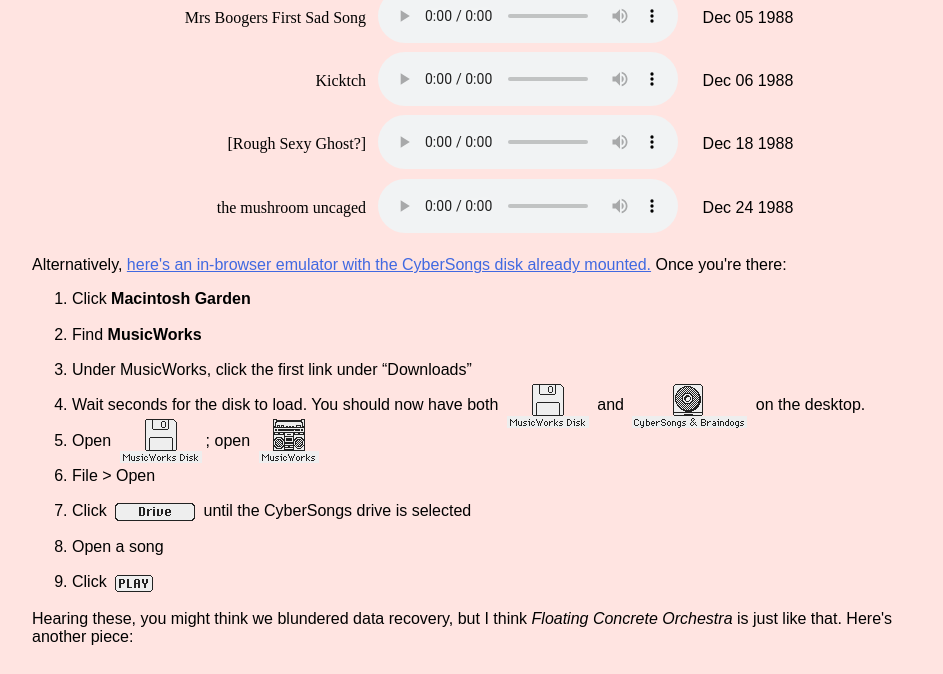
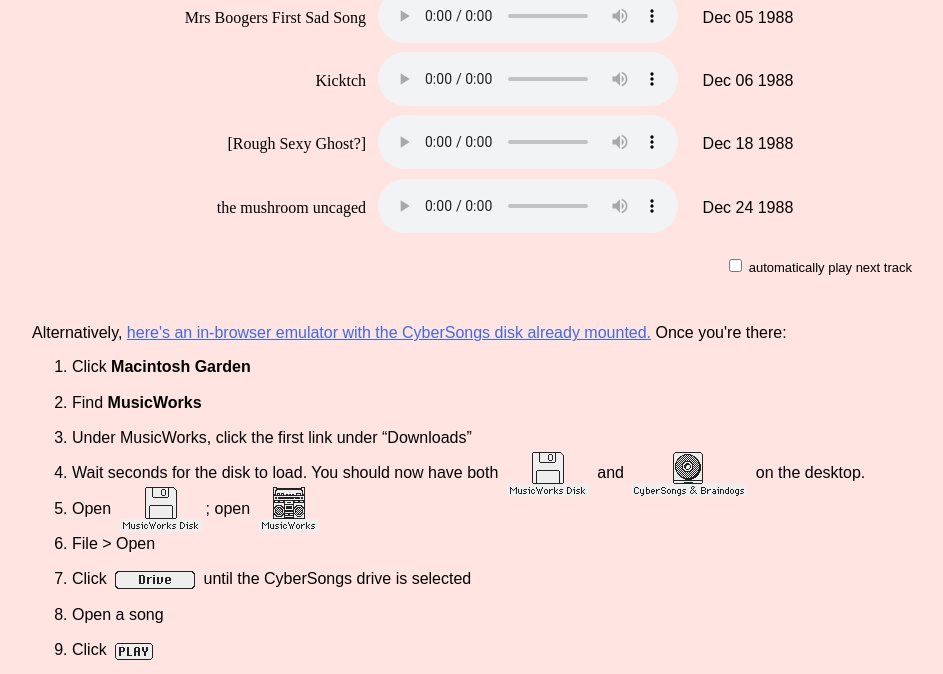
Before and after one commit to Roachbones/Roachbones.github.io, a Jekyll site: the page built from drafts/cybersongs.html, in a window 1280 px wide and 900 px high, scrolled down 970 px, cut to the strip 0-674 px from the top of the window. Shown: the whole strip, without its empty margins (168-1111 px from the left). Built offline with Jekyll 4.4.1, drawn with Linux system fonts in a browser that asks for light colours.

Commit message:
Autoplay checkbox for Nata

```diff
--- a/drafts/cybersongs.html
+++ b/drafts/cybersongs.html
@@ -68,60 +68,68 @@ style: |
 </tr>
 <tr>
  <td>Concrazom Avertax</td>
- <td><audio controls src="/post_assets/cybersongs/audio/Concrazom Avertax.mp3"></audio></td>
+ <td><audio controls onended=ə(this) src="/post_assets/cybersongs/audio/Concrazom Avertax.mp3"></audio></td>
  <td><time datetime="1988-10-23 17:28:58.000000000 -0500">Oct 23 1988</time></td>
 </tr>
 <tr>
  <td>Slap Bitch Slaven</td>
- <td><audio controls src="/post_assets/cybersongs/audio/Slap Bitch Slaven.mp3"></audio></td>
+ <td><audio controls onended=ə(this) src="/post_assets/cybersongs/audio/Slap Bitch Slaven.mp3"></audio></td>
  <td><time datetime="1988-10-26 13:19:44.000000000 -0500">Oct 26 1988</time></td>
 </tr>
 <tr>
  <td>Goatboy Tealady Sweet</td>
- <td><audio controls src="/post_assets/cybersongs/audio/Goatboy Tealady Sweet.mp3"></audio></td>
+ <td><audio controls onended=ə(this) src="/post_assets/cybersongs/audio/Goatboy Tealady Sweet.mp3"></audio></td>
  <td><time datetime="1988-11-10 13:38:26.000000000 -0600">Nov 10 1988</time></td>
 </tr>
 <tr>
  <td>MOGUL BUTTRESS SPLEECH</td>
- <td><audio controls src="/post_assets/cybersongs/audio/MOGUL BUTTRESS SPLEECH.mp3"></audio></td>
+ <td><audio controls onended=ə(this) src="/post_assets/cybersongs/audio/MOGUL BUTTRESS SPLEECH.mp3"></audio></td>
  <td><time datetime="1988-11-10 13:46:14.000000000 -0600">Nov 10 1988</time></td>
 </tr>
 <tr>
  <td>Zelbazoth Encanter</td>
- <td><audio controls src="/post_assets/cybersongs/audio/Zelbazoth Encanter.mp3"></audio></td>
+ <td><audio controls onended=ə(this) src="/post_assets/cybersongs/audio/Zelbazoth Encanter.mp3"></audio></td>
  <td><time datetime="1988-11-15 11:06:58.000000000 -0600">Nov 15 1988</time></td>
 </tr>
 <tr>
  <td>For VaVa HepCat</td>
- <td><audio controls src="/post_assets/cybersongs/audio/For VaVa HepCat.mp3"></audio></td>
+ <td><audio controls onended=ə(this) src="/post_assets/cybersongs/audio/For VaVa HepCat.mp3"></audio></td>
  <td><time datetime="1988-12-03 15:34:50.000000000 -0600">Dec 03 1988</time></td>
 </tr>
 <tr>
  <td>VaVa Hepcat Reprise?</td>
- <td><audio controls src="/post_assets/cybersongs/audio/VaVa Hepcat Reprise.mp3"></audio></td>
+ <td><audio controls onended=ə(this) src="/post_assets/cybersongs/audio/VaVa Hepcat Reprise.mp3"></audio></td>
  <td><time datetime="1988-12-03 16:58:01.000000000 -0600">Dec 03 1988</time></td>
 </tr>
 <tr>
  <td>Mrs Boogers First Sad Song</td>
- <td><audio controls src="/post_assets/cybersongs/audio/Mrs Boogers First Sad Song.mp3"></audio></td>
+ <td><audio controls onended=ə(this) src="/post_assets/cybersongs/audio/Mrs Boogers First Sad Song.mp3"></audio></td>
  <td><time datetime="1988-12-05 22:13:22.000000000 -0600">Dec 05 1988</time></td>
 </tr>
 <tr>
  <td>Kicktch</td>
- <td><audio controls src="/post_assets/cybersongs/audio/Kicktch.mp3"></audio></td>
+ <td><audio controls onended=ə(this) src="/post_assets/cybersongs/audio/Kicktch.mp3"></audio></td>
  <td><time datetime="1988-12-06 06:20:16.000000000 -0600">Dec 06 1988</time></td>
 </tr>
 <tr>
  <td>[Rough Sexy Ghost?]</td>
- <td><audio controls src="/post_assets/cybersongs/audio/Rough Sexy Ghost.mp3"></audio></td>
+ <td><audio controls onended=ə(this) src="/post_assets/cybersongs/audio/Rough Sexy Ghost.mp3"></audio></td>
  <td><time datetime="1988-12-18 15:00:06.000000000 -0600">Dec 18 1988</time></td>
 </tr>
 <tr>
  <td>the mushroom uncaged</td>
- <td><audio controls src="/post_assets/cybersongs/audio/the mushroom uncaged.mp3"></audio></td>
+ <td><audio controls onended=ə(this) src="/post_assets/cybersongs/audio/the mushroom uncaged.mp3"></audio></td>
  <td><time datetime="1988-12-24 16:45:44.000000000 -0600">Dec 24 1988</time></td>
 </tr>
 </table>
+
+<p style=text-align:right;margin-bottom:3em><label style=font-size:small><input id=playnext type=checkbox></input> automatically play next track</label>
+
+<script>
+function ə(a) {
+    if (playnext.checked) a.parentElement.parentElement.nextElementSibling.children[1].children[0].play()
+}
+</script>
 
 <p>Alternatively, <a href="https://infinitemac.org/1988/System%206.0?infinite_hd=false&saved_hd=false&cdrom=https%3A%2F%2Farchive.org%2Fdownload%2FCyberSongs_and_Braindogs%2FCyberSongs.img" target=a>here's an in-browser emulator with the CyberSongs disk already mounted.</a> Once you're there:
 <ol>
```
